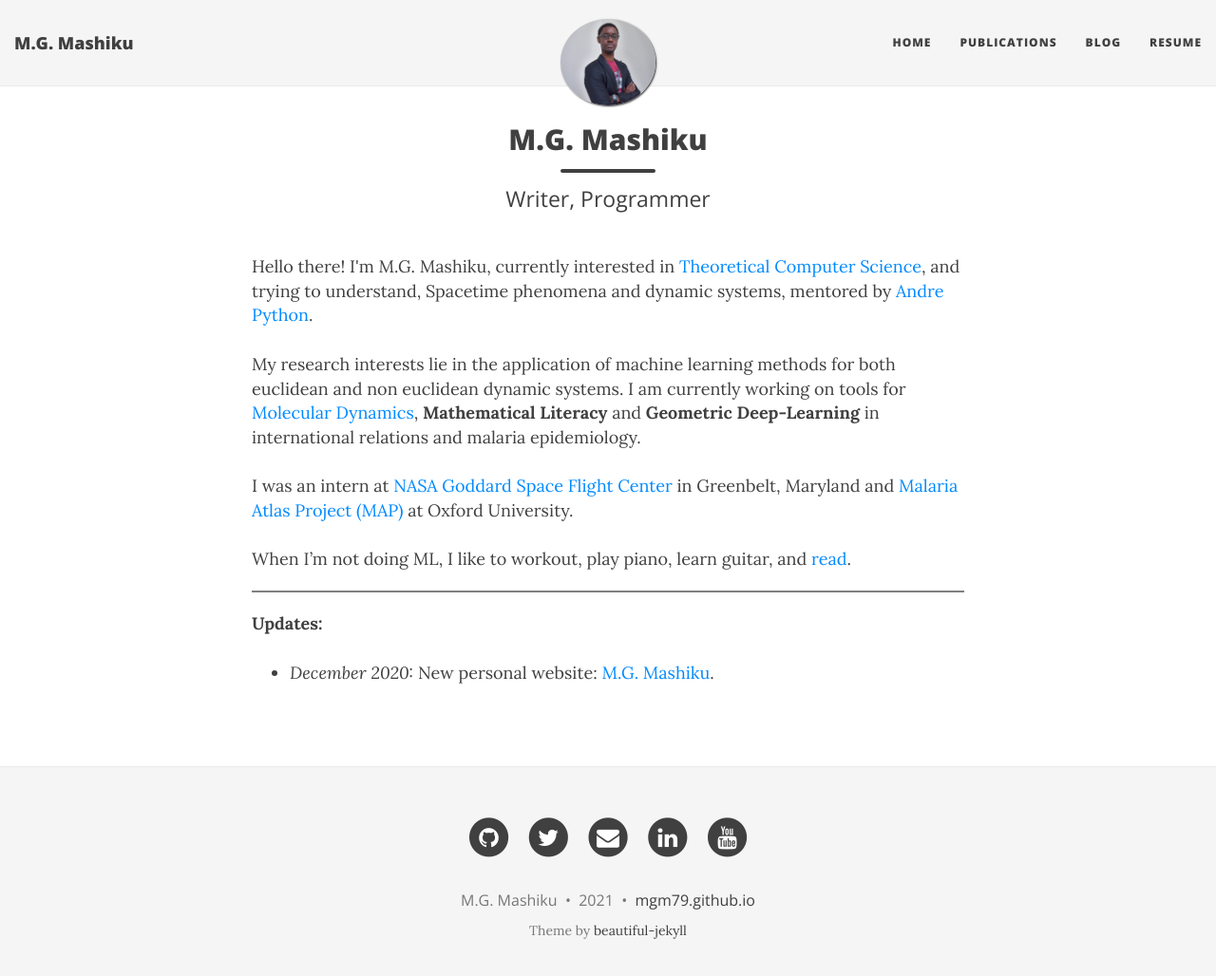
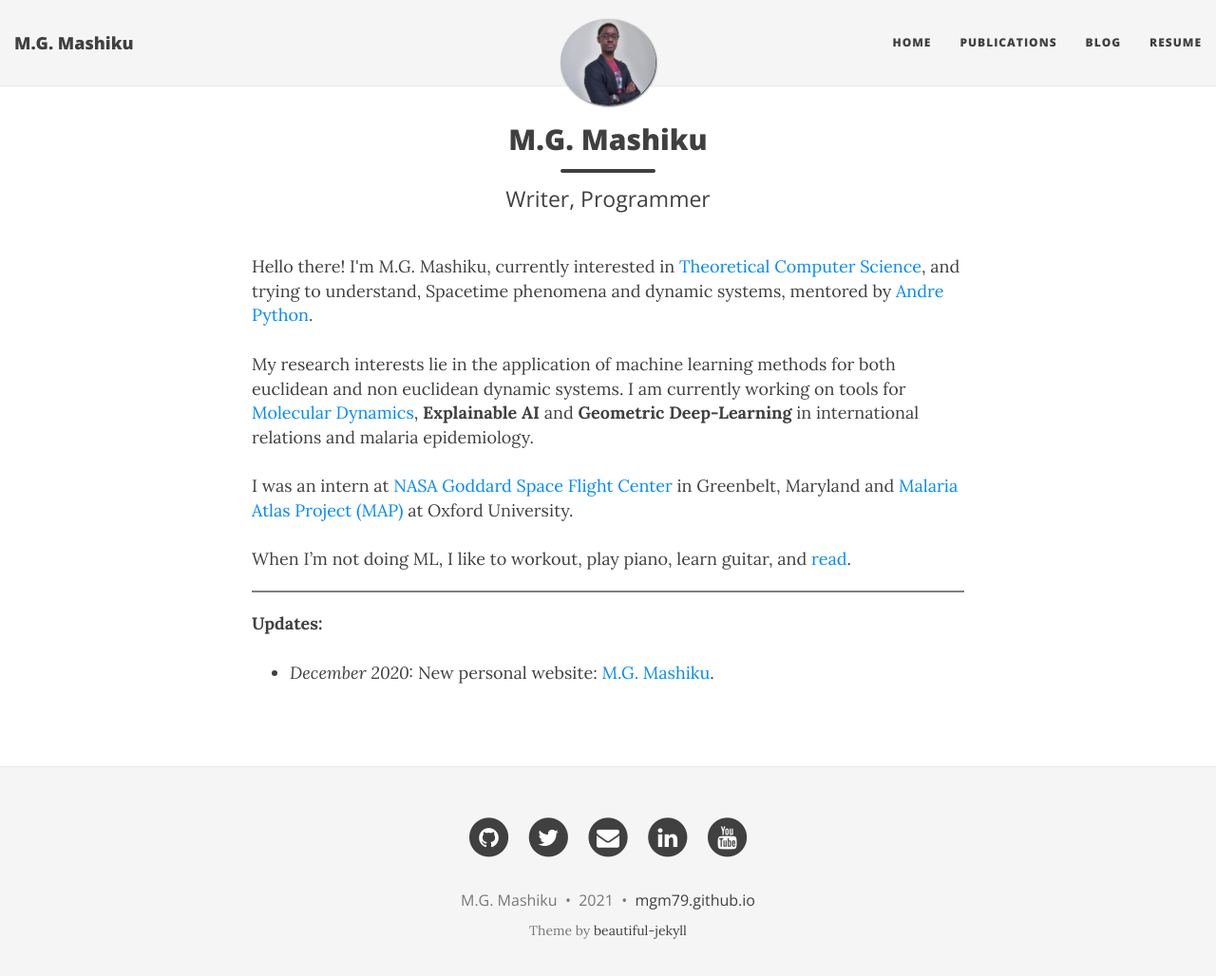
Before and after one commit to mgm79/mgm79.github.io, a Jekyll site: the page built from index.html, in a window 1280 px wide and 1041 px high. Shown: the top 1028 px of the window at 95% size. Built offline with Jekyll 4.4.1, drawn with Linux system fonts in a browser that asks for light colours; nearby versions of some CDN libraries; the list of posts is cut into pages by our own code.

Commit message:
Update index.html
Mathematical lit to explainable AI

```diff
--- a/index.html
+++ b/index.html
@@ -7,7 +7,7 @@ use-site-title: true
 
 <br>Hello there! I'm M.G. Mashiku, currently interested in <a href="https://en.wikipedia.org/wiki/Theoretical_computer_science">Theoretical Computer Science</a>, and trying to understand, Spacetime phenomena and dynamic systems, mentored by <a href="https://sites.google.com/view/andrepython">Andre Python</a>.<br><br>
 
-My research interests lie in the application of machine learning methods for both euclidean and non euclidean dynamic systems. I am currently working on tools for <a href="https://calciomics.org">Molecular Dynamics</a>, <b>Mathematical Literacy</b> and <b>Geometric Deep-Learning</b> in international relations and malaria epidemiology.<br><br>
+My research interests lie in the application of machine learning methods for both euclidean and non euclidean dynamic systems. I am currently working on tools for <a href="https://calciomics.org">Molecular Dynamics</a>, <b>Explainable AI</b> and <b>Geometric Deep-Learning</b> in international relations and malaria epidemiology.<br><br>
 
 I was an intern at <a href="https://www.nasa.gov/goddard">NASA Goddard Space Flight Center</a> in Greenbelt, Maryland and <a href="https://malariaatlas.org/group/geospatial-risk-stratification-elimination-mapping/">Malaria Atlas Project (MAP)</a> at Oxford University.<br><br>
 
```
